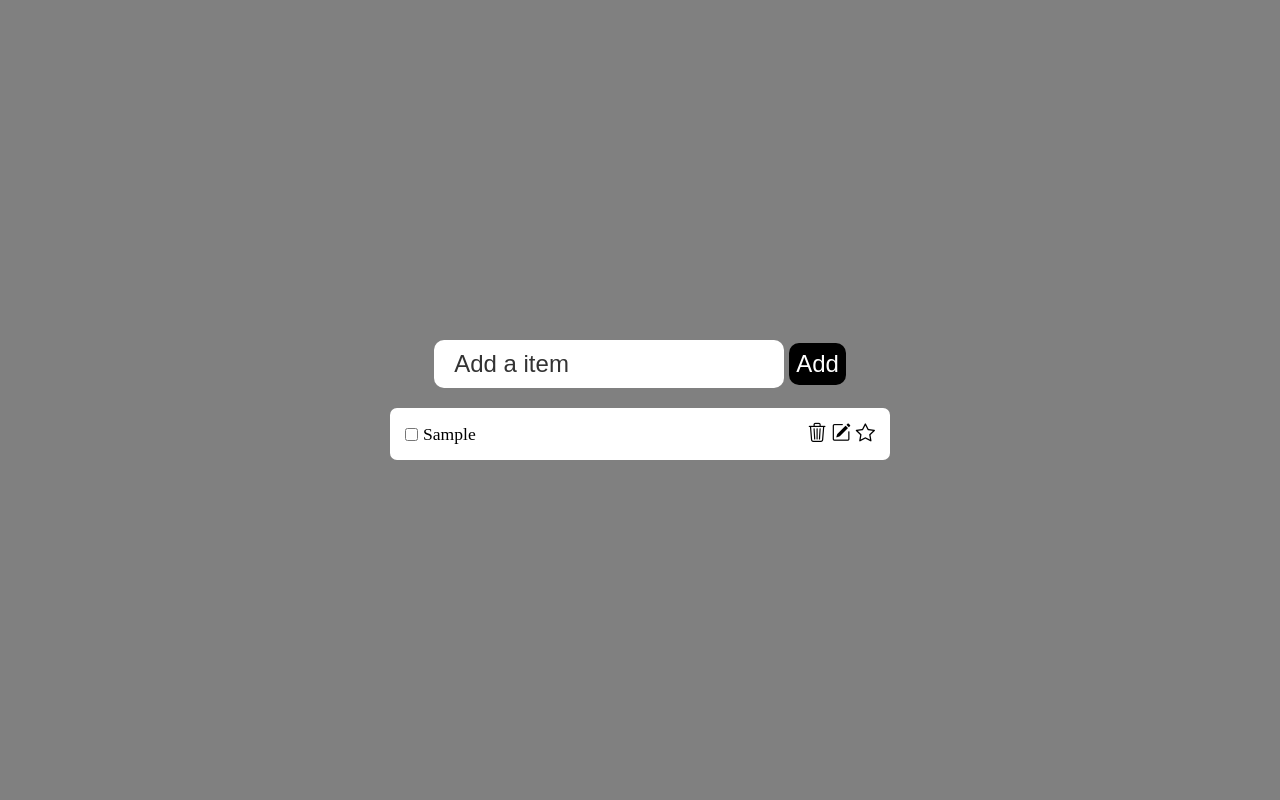
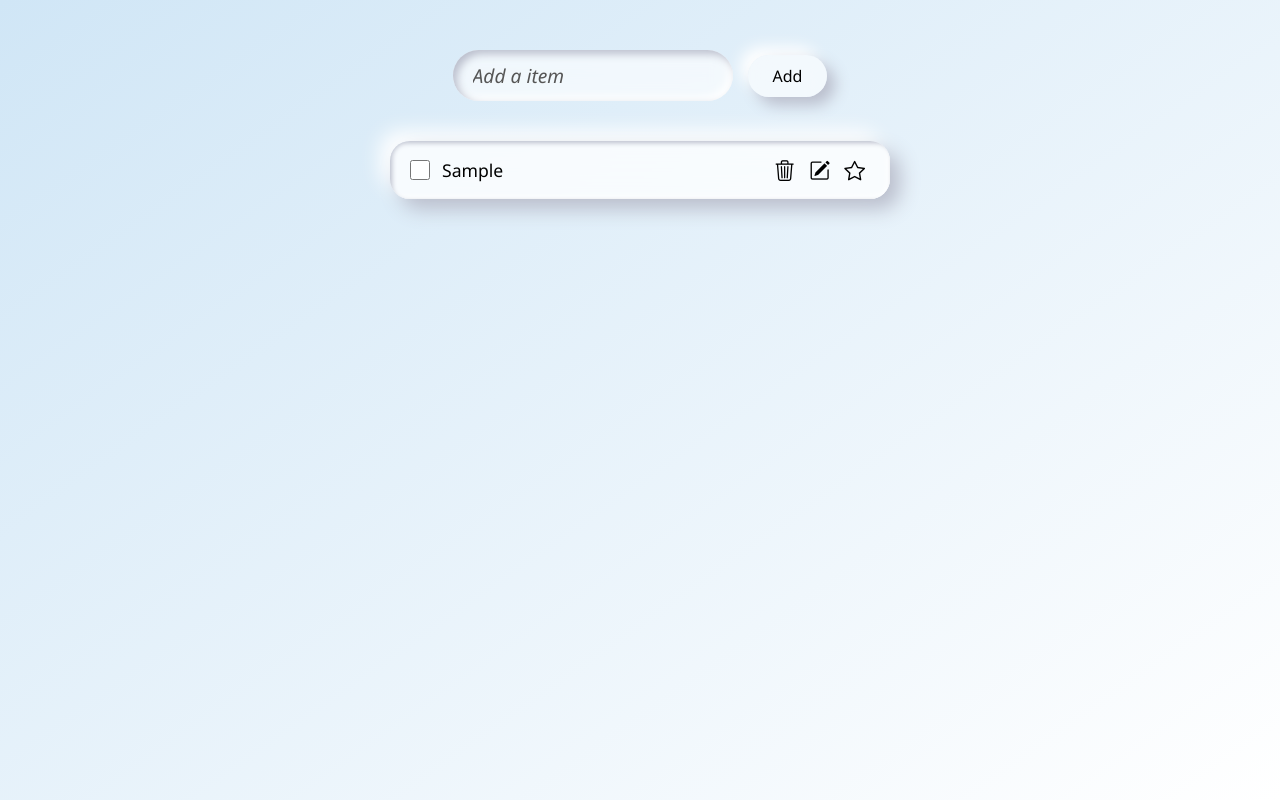
Before and after one commit to Zeynab-jalalian/To-Do-List-mine-, a plain HTML site: page index.html in a window 1280 px wide. Both pictures are taken after typing "Sample" into the empty fields and a click on the button "Add". Drawn offline with nearby package versions, Linux system fonts and the light colour scheme.

Commit message:
better style

```diff
--- a/style.css
+++ b/style.css
@@ -1,79 +1,157 @@
-*{
+/* Reset & Base */
+* {
     margin: 0;
     padding: 0;
     box-sizing: border-box;
+    font-family: 'Segoe UI', Tahoma, Geneva, Verdana, sans-serif;
 }
-body{
+
+body {
     width: 100%;
-    height: 100vh;
+    min-height: 100vh;
+    display: flex;
+    justify-content: start;
+    align-items:center;
+    flex-direction: column;
+    background: linear-gradient(145deg, #d0e6f6, #ffffff);
+    padding-top: 50px;
+}
+
+/* Add item section */
+.add-list {
     display: flex;
     justify-content: center;
     align-items: center;
-    flex-direction: column;
-    background: gray;
+    gap: 15px;
+    margin-bottom: 20px;
 }
-.add-list{
-    display: flex;
-    justify-content: center;
-    align-items: center;
-    gap: 5px;
-}
-.add-list input{
+
+.add-list input {
     outline: none;
     border: none;
-    padding: 10px 20px;
-    border-radius: 10px;
-    font-size: 1.5rem;
+    padding: 12px 20px;
+    border-radius: 30px;
+    font-size: 1.2rem;
+    width: 280px;
+    background: rgba(255, 255, 255, 0.6);
+    backdrop-filter: blur(10px);
+    box-shadow: 8px 8px 15px #babecc, -8px -8px 15px #ffffff;
+    transition: all 0.3s ease;
 }
-.add-list input::placeholder{
-    color: #333;
+
+.add-list input:focus {
+    box-shadow: inset 4px 4px 8px #babecc, inset -4px -4px 8px #ffffff;
 }
-.add-list .add{
-    padding: 7px;
-    border-radius: 10px;
-    background-color: black;
-    color: white;
+
+.add-list input::placeholder {
+    color: #555;
+    font-style: italic;
+}
+
+.add-list .add {
+    padding: 10px 25px;
+    border-radius: 30px;
+    background: rgba(255, 255, 255, 0.6);
+    backdrop-filter: blur(10px);
     border: none;
-    outline: none;
-    font-size: 1.5rem;
+    font-size: 1rem;
     cursor: pointer;
+    box-shadow: 8px 8px 15px #babecc, -8px -8px 15px #ffffff;
+    transition: all 0.3s ease;
 }
-.add-list .add:hover{
-    background-color: blue;
+
+.add-list .add:hover {
+    transform: translateY(-2px);
+    box-shadow: inset 4px 4px 8px #babecc, inset -4px -4px 8px #ffffff;
 }
-.list-items{
+
+/* List container */
+.list-items {
     max-width: 500px;
     width: 100%;
 }
-.list-items ul{
-    background: white;
-    border-radius: 7px;
+
+.list-items ul {
+    background: rgba(255, 255, 255, 0.6);
+    backdrop-filter: blur(15px);
+    border-radius: 20px;
     margin-top: 20px;
     width: 100%;
+    box-shadow: 10px 10px 20px #babecc, -10px -10px 20px #ffffff;
+    overflow: hidden;
 }
-.list-items ul li .item{
+
+.list-items ul li {
+    list-style: none;
+    display: flex;
+    justify-content: space-between;
+    align-items: center;
+    gap: 10px;
+    padding: 15px 20px;
+    border-bottom: 1px solid rgba(255,255,255,0.3);
+    transition: all 0.3s ease;
+    border-radius: 15px;
+    background: rgba(255,255,255,0.4);
+    box-shadow: inset 2px 2px 5px #babecc, inset -2px -2px 5px #ffffff;
+}
+
+.list-items ul li:last-child {
+    border-bottom: none;
+}
+
+.list-items ul li:hover {
+    box-shadow: 5px 5px 15px #babecc, -5px -5px 15px #ffffff;
+}
+
+.list-items ul li .item {
     font-size: 1.1rem;
+    display: flex;
+    align-items: center;
+    gap: 12px;
 }
-.list-items ul li div{
+
+.list-items ul li input[type='checkbox'] {
+    width: 20px;
+    height: 20px;
+    cursor: pointer;
+    accent-color: #4d8cf7;
+}
+
+.list-items ul li .item label {
+    cursor: pointer;
+    transition: all 0.3s ease;
+}
+
+.list-items ul li input[type='checkbox']:checked + label {
+    text-decoration: line-through;
+    color: #999;
+}
+/* Icons */
+.list-items ul li .icons i {
+    cursor: pointer;
+    font-size: 1.3rem;
     padding: 5px;
-    display: flex;
-    justify-content: center;
-    align-items: center;
-    gap: 5px;
+    transition: transform 0.2s ease, color 0.2s ease;
 }
-.list-items ul li{
- list-style: none;
- display: flex;
- justify-content: space-between;
- align-items: center;
- gap: 5px;
- padding: 10px;
- width: 100%;
+
+.list-items ul li .icons i:hover {
+    transform: scale(1.3);
 }
-.list-items ul li .icons i{
-    cursor: pointer;
-    font-size: 1.2rem;
+
+.fill {
+    color: #f5b700;
 }
-.fill{
-    color: rgb(192, 142, 36);
+
+/* Responsive */
+@media (max-width: 600px) {
+    .add-list input {
+        width: 180px;
+    }
+    .list-items ul li {
+        flex-direction: column;
+        align-items: flex-start;
+    }
+    .list-items ul li .icons {
+        margin-top: 8px;
+    }
 }
```
